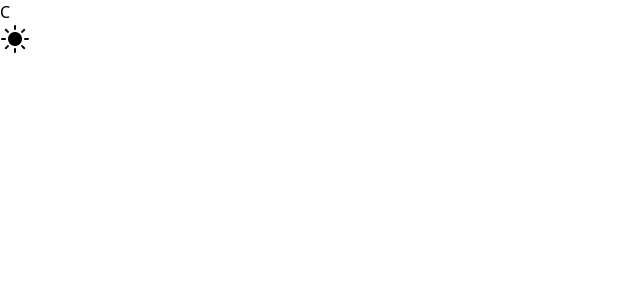
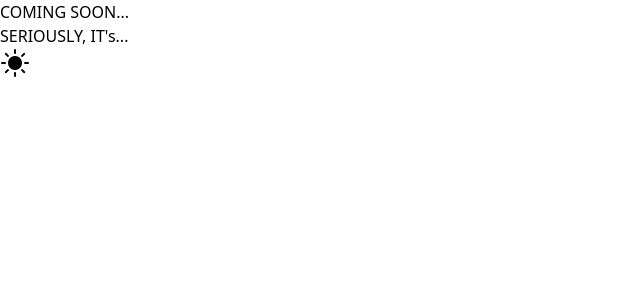
Before and after one commit to kevintruo/kevintruo.github.io, a React (Create React App) app: page / in a window 1280 px wide. Shown: the top 300 px of the page, without its empty margins (0-640 px from the left). Built offline with nearby package versions, Linux system fonts and the light colour scheme.

Commit message:
Removed React-Type-Animation lib

```diff
--- a/package.json
+++ b/package.json
@@ -14,7 +14,6 @@
     "react": "^18.2.0",
     "react-dom": "^18.2.0",
     "react-scripts": "5.0.1",
-    "react-type-animation": "^3.1.0",
     "typescript": "^4.4.2",
     "web-vitals": "^2.1.0"
   },
--- a/src/App.tsx
+++ b/src/App.tsx
@@ -1,15 +1,10 @@
-import { TypeAnimation } from "react-type-animation";
 import MouseTrailingEffect from "./components/MouseTrailingEffect";
 
 function App() {
   return (
     <div className='flex h-screen dark:bg-black dark:text-white'>
-      <TypeAnimation
-        sequence={["COMING SOON ...", 5000, "SERIOUSLY, IT'S COMING ...", 20000]}
-        wrapper='span'
-        speed={1}
-        className='text-3xl font-bold m-auto dark:text-white'
-      />
+      <p className='text-3xl font-bold m-auto dark:text-white'>COMING SOON...</p>
+      <p className='text-3xl font-bold m-auto dark:text-white'>SERIOUSLY, IT's...</p>
       <MouseTrailingEffect />
     </div>
   );
```
Also changed, not shown: 2 other files (tests, documents, lock files or other folders).
